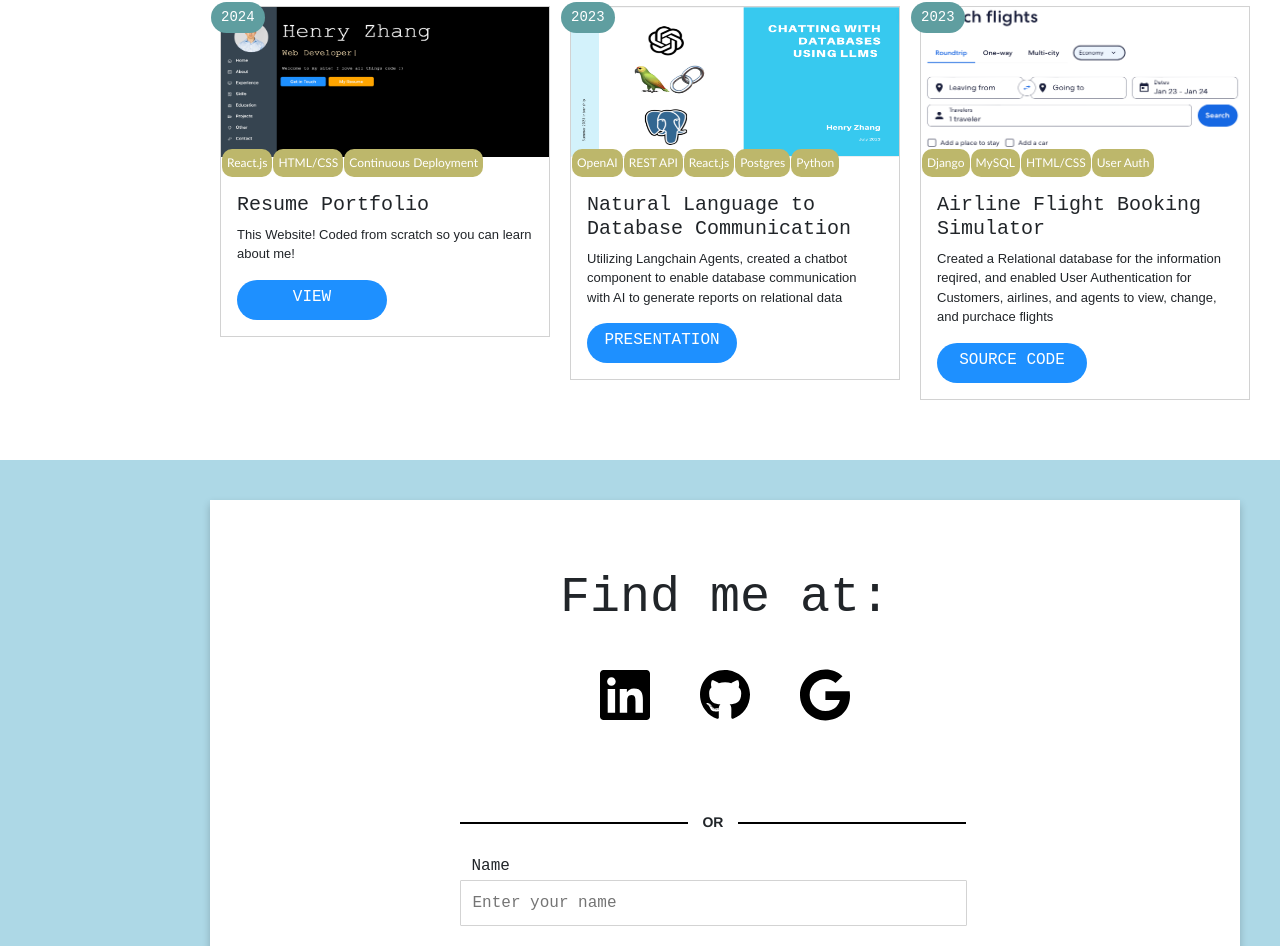
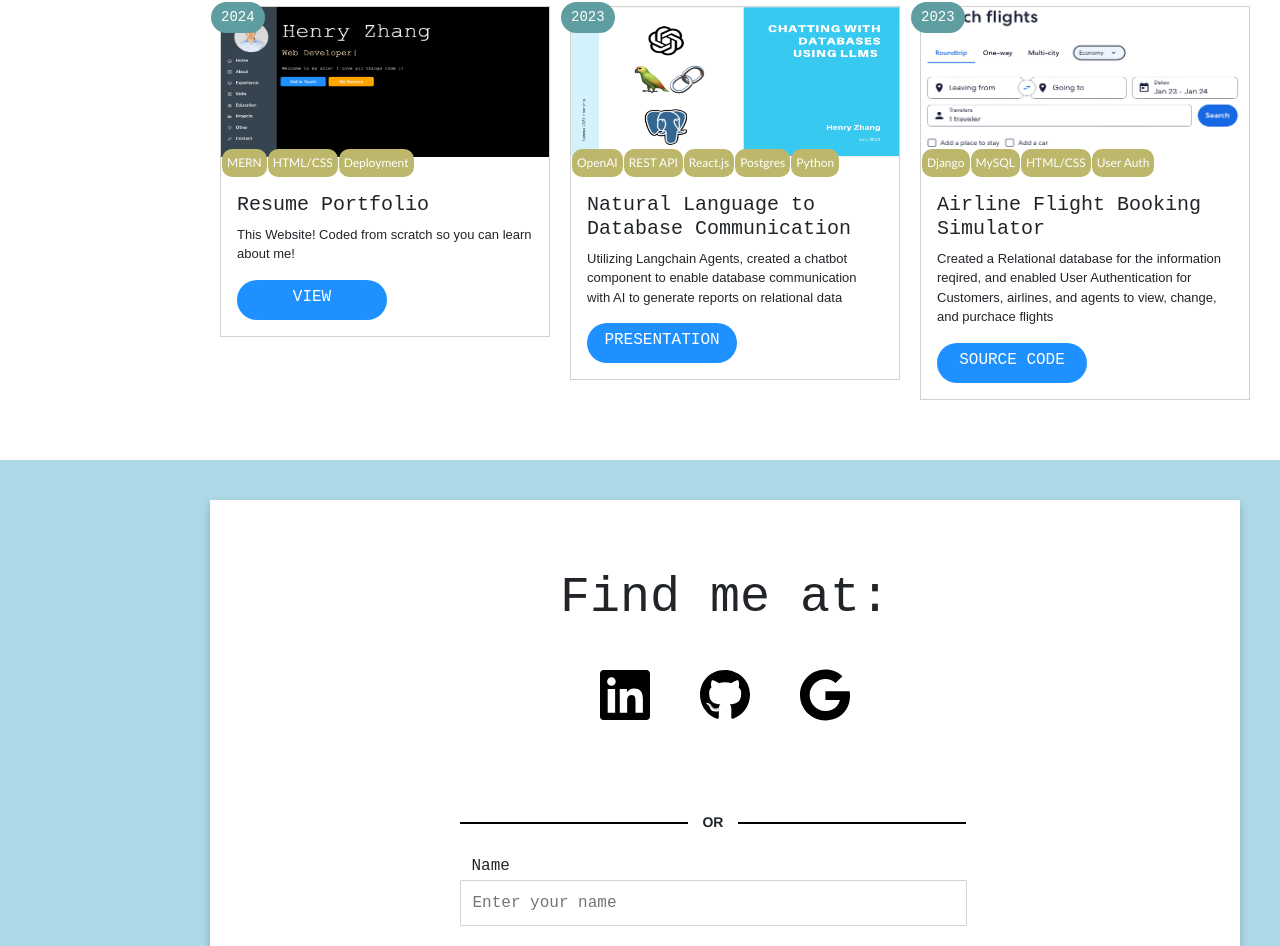
Before and after one commit to Nrezhang/Resume_portfolio, a React (Create React App) app in the folder client/: page / in a window 1280 px wide. Shown: the part 5478-6424 px from the top of the page. Built offline with nearby package versions, Linux system fonts and the light colour scheme.

Commit message:
deployment

```diff
--- a/client/src/pages/Contact/Contact.js
+++ b/client/src/pages/Contact/Contact.js
@@ -35,7 +35,7 @@ const Contact = () => {
       }
     catch(error){
       console.log(error)
-      toast.error('somethings not working')
+      toast.error('somethings not working' + error)
     }
   }
   return (
--- a/client/src/pages/Projects/Projects.js
+++ b/client/src/pages/Projects/Projects.js
@@ -23,9 +23,9 @@ const Projects = () => {
                                 <img src={homepage} alt= "project1"/>
                             </div>
                             <div className='card-image-overly'>
-                                <span className='card-detail-badge'>React.js </span>
+                                <span className='card-detail-badge'>MERN</span>
                                 <span className='card-detail-badge'> HTML/CSS</span>
-                                <span className='card-detail-badge'> Continuous Deployment</span>
+                                <span className='card-detail-badge'>Deployment</span>
                             </div>
                             <div className='card-body'>
                                 <div className='ad-title'>
```
